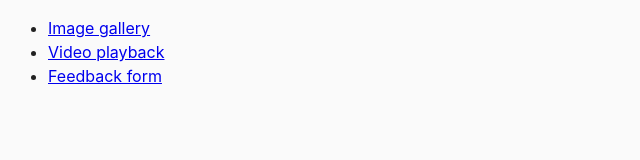
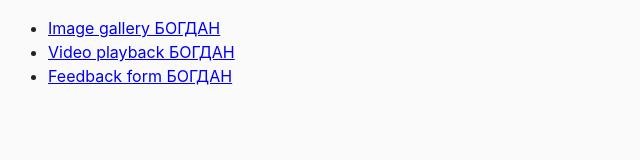
Before and after one commit to Mariia2308/goit-js-hw-08, a website built with Parcel: page src/index.html in a window 1280 px wide. Shown: the whole page, without its empty margins (0-640 px from the left). Built offline with nearby package versions, Linux system fonts and the light colour scheme.

```diff
--- a/src/index.html
+++ b/src/index.html
@@ -11,9 +11,9 @@
 
 <body>
   <ul>
-    <li><a href="01-gallery.html">Image gallery</a></li>
-    <li><a href="02-video.html">Video playback</a></li>
-    <li><a href="03-feedback.html">Feedback form</a></li>
+    <li><a href="01-gallery.html">Image gallery БОГДАН</a></li>
+    <li><a href="02-video.html">Video playback БОГДАН</a></li>
+    <li><a href="03-feedback.html">Feedback form БОГДАН</a></li>
   </ul>
 </body>
 
```
